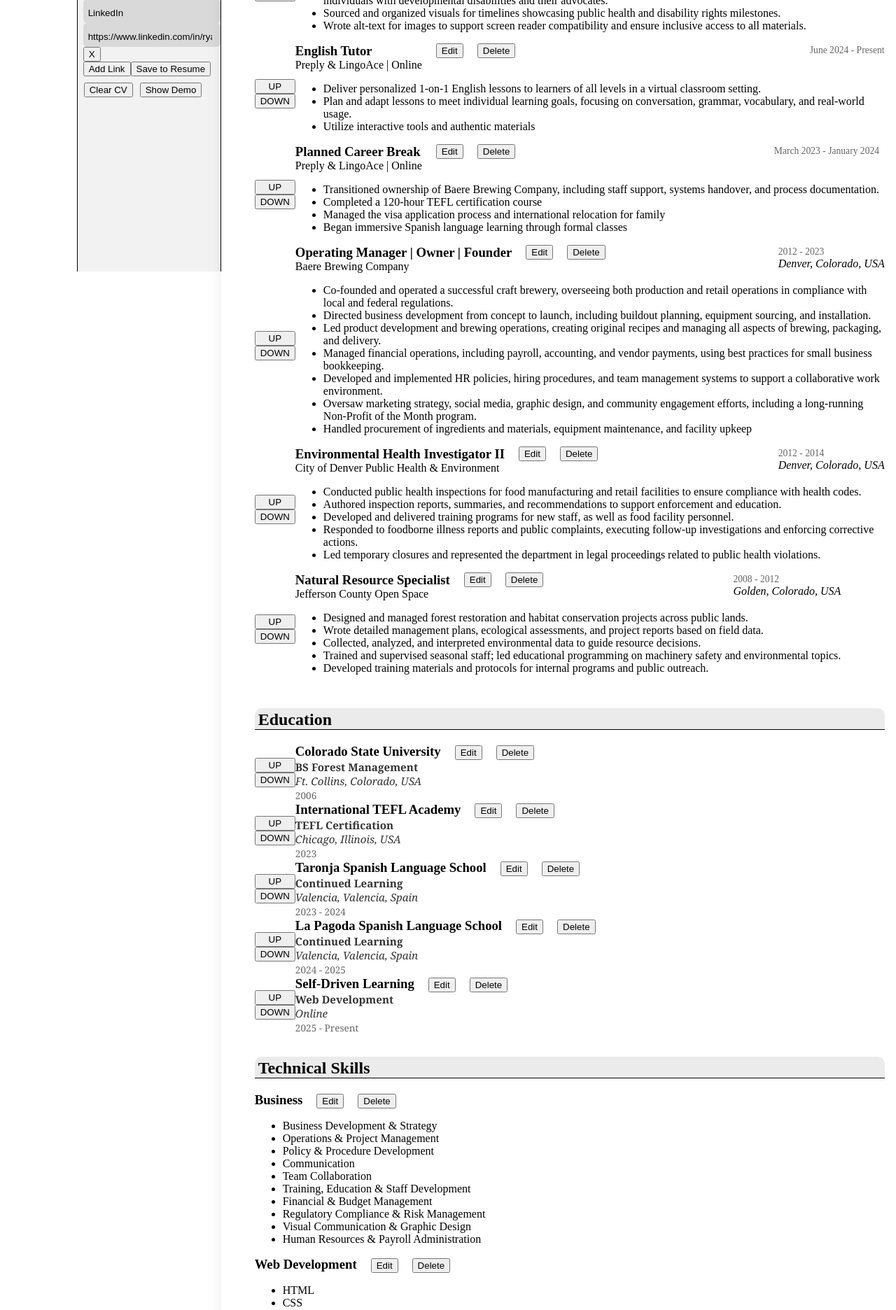
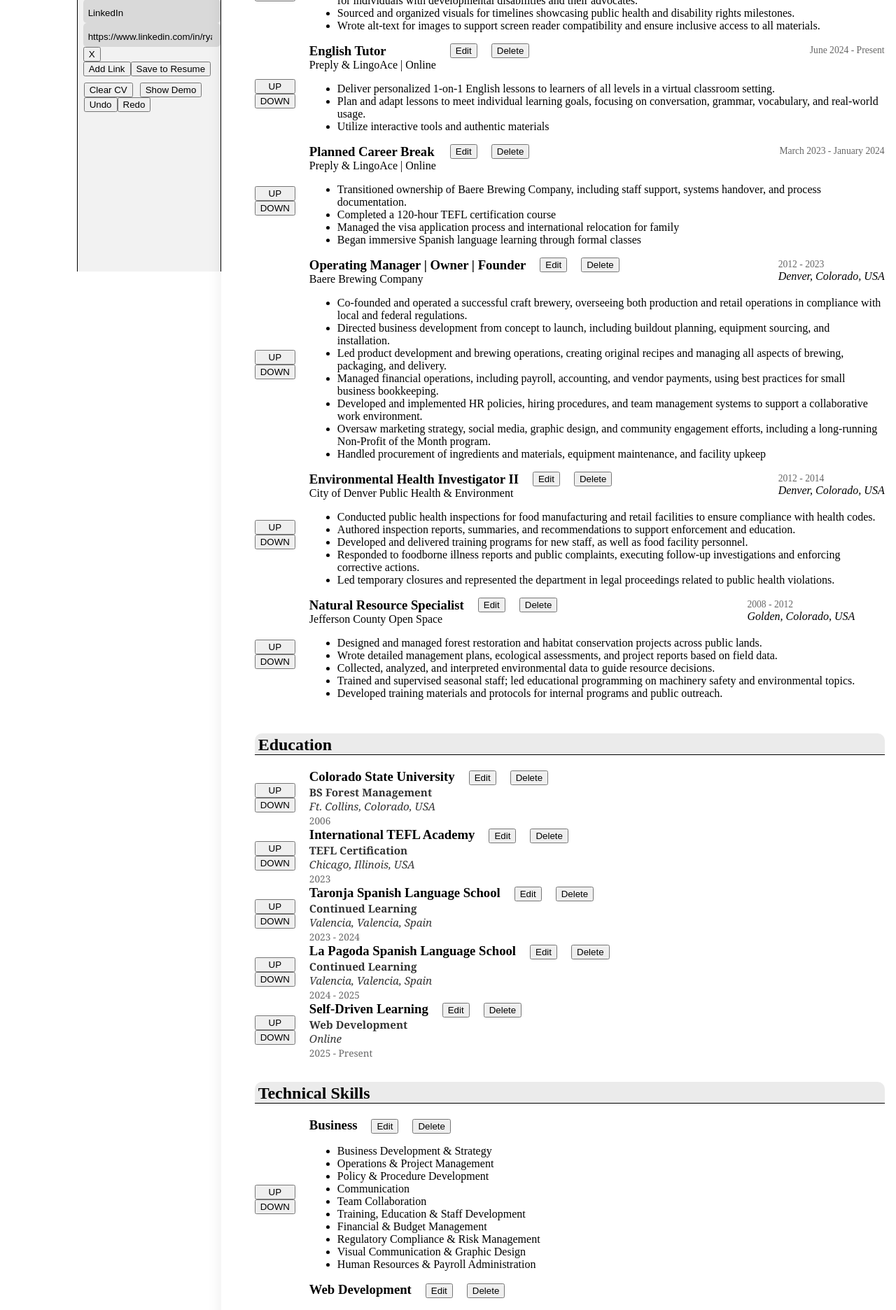
Before and after one commit to housemouse62/CV_Application, a React (Vite) app: page / in a window 1280 px wide. Shown: the part 420-2292 px from the top of the page at 70% size. Built offline with nearby package versions, Linux system fonts and the light colour scheme.

Commit message:
add undo/redo button. buggy.

```diff
--- a/src/components/App.jsx
+++ b/src/components/App.jsx
@@ -79,21 +79,45 @@ function App() {
   });
 
   function updateState(newPresent) {
+    console.log("UPDATE", {
+      past: cvData.past.length,
+      future: cvData.future.length,
+    });
+    const snapShot = structuredClone(newPresent);
+
     setCVData(({ past, present }) => ({
-      past: [...past, present],
-      present: newPresent,
+      past: [...past, structuredClone(present)],
+      present: snapShot,
       future: [],
     }));
   }
 
   function undo() {
-    const CVDataCopy = { ...cvData };
-    const oldPresent = CVDataCopy.past.splice(CVDataCopy.length - 1, 1);
-    setCVData(({ present, future }) => ({
-      past: [CVDataCopy],
-      present: [oldPresent],
-      future: [present, ...future],
-    }));
+    setCVData(({ past, present, future }) => {
+      if (past.length === 0) return { past, present, future };
+
+      const previous = past[past.length - 1];
+
+      return {
+        past: past.slice(0, -1),
+        present: previous,
+        future: [present, ...future],
+      };
+    });
+  }
+
+  function redo() {
+    setCVData(({ past, present, future }) => {
+      if (future.length === 0) return { past, present, future };
+
+      const next = future[0];
+
+      return {
+        past: [...past, present],
+        present: next,
+        future: future.slice(1),
+      };
+    });
   }
 
   function editEducation(id) {
@@ -104,50 +128,69 @@ function App() {
     setActiveSection("education");
   }
 
-  function deleteEducation(id) {
+  function deleteEducation(cv, id) {
     if (editingEducationID === id) {
       setDraftEducationData(initialEducationState);
       setEditingEducationID(null);
     }
-    const schools = cvData.education.filter((edu) => edu.id !== id);
+    const schools = cvData.present.education.filter((edu) => edu.id !== id);
 
-    setCVData((prev) => ({ ...prev, education: schools }));
+    return { ...cv, education: schools };
+  }
+
+  function handleDeleteEducation(id) {
+    const newCV = deleteEducation(cvData.present, id);
+    updateState(newCV);
   }
 
   function editWorkPlace(id) {
-    const workToEdit = cvData.workHistory.find((w) => w.id === id);
+    const workToEdit = cvData.present.workHistory.find((w) => w.id === id);
+
+    console.log(
+      draftWorkHistory ===
+        cvData.present.workHistory.find((w) => w.id === editingWorkHistoryID),
+    );
+
     setDraftWorkHistory(workToEdit);
     setEditingWorkHistoryID(id);
     setActiveSection("workHistory");
   }
 
-  function deleteWorkPlace(id) {
+  function deleteWorkPlace(cv, id) {
     if (editingWorkHistoryID === id) {
       setDraftWorkHistory(initialWorkHistoryState);
       setEditingWorkHistoryID(null);
     }
-    const workPlaces = cvData.workHistory.filter((work) => work.id !== id);
+    const workPlaces = cv.workHistory.filter((work) => work.id !== id);
+    return { ...cv, workHistory: workPlaces };
+  }
 
-    setCVData((prev) => ({ ...prev, workHistory: workPlaces }));
+  function handleDeleteWorkPlace(id) {
+    const newCV = deleteWorkPlace(cvData.present, id);
+    updateState(newCV);
   }
 
   function editTechnicalSkills(id) {
-    const skillToEdit = cvData.technicalSkills.find((s) => s.id === id);
+    const skillToEdit = cvData.present.technicalSkills.find((s) => s.id === id);
     setDraftTechnicalSkills(skillToEdit);
     setEditingTechnicalID(id);
     setActiveSection("technicalSkills");
   }
 
-  function deleteTechnicalSkills(id) {
+  function deleteTechnicalSkills(cv, id) {
     if (editingTechnicalID === id) {
       setDraftTechnicalSkills(initialTechnicalSkillsState);
       setEditingTechnicalID(null);
     }
-    const technicalSkills = cvData.technicalSkills.filter(
+    const technicalSkills = cvData.present.technicalSkills.filter(
       (skill) => skill.id !== id,
     );
+    return { ...cv, technicalSkills: technicalSkills };
+  }
 
-    setCVData((prev) => ({ ...prev, technicalSkills: technicalSkills }));
+  function handleDeleteTechnicalSkills(id) {
+    const newCV = deleteTechnicalSkills(cvData.present, id);
+    updateState(newCV);
   }
 
   return (
@@ -156,6 +199,9 @@ function App() {
         updateState={updateState}
         cvData={cvData}
         setCVData={setCVData}
+        undo={undo}
+        redo={redo}
+        handleDeleteWorkPlace={handleDeleteWorkPlace}
         activeSection={activeSection}
         setActiveSection={setActiveSection}
         draftGeneralInfoData={draftGeneralInfoData}
@@ -189,14 +235,15 @@ function App() {
         education={cvData.present.education}
         setDraftEducationData={setDraftEducationData}
         editEducation={editEducation}
-        deleteEducation={deleteEducation}
+        handleDeleteEducation={handleDeleteEducation}
         work={cvData.present.workHistory}
         draftWorkHistory={draftWorkHistory}
         setDraftWorkHistory={setDraftWorkHistory}
         editWorkPlace={editWorkPlace}
-        deleteWorkPlace={deleteWorkPlace}
+        handleDeleteWorkPlace={handleDeleteWorkPlace}
         technicalSkills={cvData.present.technicalSkills}
         setDraftTechnicalSkills={setDraftTechnicalSkills}
+        handleDeleteTechnicalSkills={handleDeleteTechnicalSkills}
         editTechnicalSkills={editTechnicalSkills}
         deleteTechnicalSkills={deleteTechnicalSkills}
       />
--- a/src/components/Education.jsx
+++ b/src/components/Education.jsx
@@ -41,10 +41,12 @@ function Education({
       ],
     };
   }
+
   function handleNewEduData() {
     const newCV = newEduData(cvData.present);
     updateState(newCV);
   }
+
   return (
     <form>
       <CustomInput
--- a/src/components/MainContainer.jsx
+++ b/src/components/MainContainer.jsx
@@ -2,20 +2,17 @@ import "../styles/MainContainer.css";
 
 function MainContainer({
   cvData,
-  setCVData,
   generalInfo,
   education,
   editEducation,
-  deleteEducation,
+  handleDeleteEducation,
   work,
   links,
   editWorkPlace,
-  deleteWorkPlace,
+  handleDeleteWorkPlace,
   technicalSkills,
   editTechnicalSkills,
-  deleteTechnicalSkills,
-  setDraftWorkHistory,
-  draftWorkHistory,
+  handleDeleteTechnicalSkills,
   updateState,
 }) {
   const contactItems = [
@@ -107,6 +104,42 @@ function MainContainer({
     updateState(newCV);
   }
 
+  function moveSkillsUpInArray(cv, skillID) {
+    const technicalSkills = [...cv.technicalSkills];
+    const index = technicalSkills.findIndex((s) => s.id === skillID);
+
+    if (index === -1 || index === technicalSkills.length - 1) {
+      return cv;
+    }
+
+    const [item] = technicalSkills.splice(index, 1);
+    technicalSkills.splice(index + 1, 0, item);
+    return { ...cv, technicalSkills };
+  }
+
+  function handleMoveSkillsUpInArray(skillID) {
+    const newCV = moveSkillsUpInArray(cvData.present, skillID);
+    updateState(newCV);
+  }
+
+  function moveSkillsDownInArray(cv, skillID) {
+    const technicalSkills = [...cv.technicalSkills];
+    const index = technicalSkills.findIndex((s) => s.id === skillID);
+
+    if (index <= 0) {
+      return cv;
+    }
+
+    const [item] = technicalSkills.splice(index, 1);
+    technicalSkills.splice(index - 1, 0, item);
+    return { ...cv, technicalSkills };
+  }
+
+  function handleMoveSkillsDownInArray(skillID) {
+    const newCV = moveSkillsDownInArray(cvData.present, skillID);
+    updateState(newCV);
+  }
+
   return (
     <main className="resume">
       <header className="resume-header">
@@ -160,7 +193,7 @@ function MainContainer({
                       </button>
                       <button
                         className="editWorkPlace"
-                        onClick={() => deleteWorkPlace(work.id)}
+                        onClick={() => handleDeleteWorkPlace(work.id)}
                         aria-label={`Delete ${work.workPlaceName}`}
                       >
                         Delete
@@ -221,7 +254,7 @@ function MainContainer({
                 </button>
                 <button
                   className="editSchool"
-                  onClick={() => deleteEducation(school.id)}
+                  onClick={() => handleDeleteEducation(school.id)}
                   aria-label={`Delete ${school.schoolName}`}
                 >
                   Delete
@@ -249,7 +282,24 @@ function MainContainer({
         )}
         <div className="entries">
           {technicalSkills.map((skill) => (
-            <article key={skill.id}>
+            <article key={skill.id} className="skillEntry">
+              <div className="arrowDiv">
+                <button
+                  type="button"
+                  className="arrowButton"
+                  onClick={() => handleMoveSkillsDownInArray(skill.id)}
+                >
+                  UP
+                </button>
+                <button
+                  type="button"
+                  className="arrowButton"
+                  onClick={() => handleMoveSkillsUpInArray(skill.id)}
+                >
+                  DOWN
+                </button>
+              </div>
+              <div className="skillsInfo">
                 <h3 className="technicalSkills">{skill.skillCategory}</h3>
                 <button
                   className="editTechnicalSkills"
@@ -260,7 +310,7 @@ function MainContainer({
                 </button>
                 <button
                   className="editTechnicalSkills"
-                onClick={() => deleteTechnicalSkills(skill.id)}
+                  onClick={() => handleDeleteTechnicalSkills(skill.id)}
                   aria-label={`Delete ${skill.skillCategory}`}
                 >
                   Delete
@@ -271,6 +321,7 @@ function MainContainer({
                     <li key={skill.id}>{skill.value}</li>
                   ))}
                 </ul>
+              </div>
             </article>
           ))}
         </div>
--- a/src/components/Sidebar.jsx
+++ b/src/components/Sidebar.jsx
@@ -10,7 +10,8 @@ function Sidebar({
   setActiveSection,
   updateState,
   cvData,
-  setCVData,
+  undo,
+  redo,
   draftGeneralInfoData,
   setDraftGeneralInfoData,
   draftLinks,
@@ -103,7 +104,6 @@ function Sidebar({
               setDraftGeneralInfoData={setDraftGeneralInfoData}
               draftLinks={draftLinks}
               setDraftLinks={setDraftLinks}
-              setCVData={setCVData}
               initialGeneralInfoState={initialGeneralInfoState}
             />
           )}
@@ -113,7 +113,6 @@ function Sidebar({
               updateState={updateState}
               draftEducationData={draftEducationData}
               setDraftEducationData={setDraftEducationData}
-              setCVData={setCVData}
               editingEducationID={editingEducationID}
               setEditingEducationID={setEditingEducationID}
               initialEducationState={initialEducationState}
@@ -124,7 +123,7 @@ function Sidebar({
               updateState={updateState}
               draftWorkHistory={draftWorkHistory}
               setDraftWorkHistory={setDraftWorkHistory}
-              setCVData={setCVData}
+              cvData={cvData}
               editingWorkHistoryID={editingWorkHistoryID}
               setEditingWorkHistoryID={setEditingWorkHistoryID}
               initialWorkHistoryState={initialWorkHistoryState}
@@ -132,9 +131,10 @@ function Sidebar({
           )}
           {activeSection === "technicalSkills" && (
             <TechnicalSkills
+              updateState={updateState}
+              cvData={cvData}
               draftTechnicalSkills={draftTechnicalSkills}
               setDraftTechnicalSkills={setDraftTechnicalSkills}
-              setCVData={setCVData}
               editingTechnicalID={editingTechnicalID}
               setEditingTechnicalID={setEditingTechnicalID}
               initialTechnicalSkillsState={initialTechnicalSkillsState}
@@ -147,6 +147,13 @@ function Sidebar({
             <button className="demo" onClick={() => loadDemoCV()}>
               Show Demo
             </button>
+            <br />
+            <button className="undoRedo" onClick={() => undo()}>
+              Undo
+            </button>
+            <button className="undoRedo" onClick={() => undo()}>
+              Redo
+            </button>
           </nav>
         </div>
       </aside>
--- a/src/components/TechnicalSkills.jsx
+++ b/src/components/TechnicalSkills.jsx
@@ -1,6 +1,7 @@
 import CustomInput from "./customInput";
 function TechnicalSkills({
-  setCVData,
+  cvData,
+  updateState,
   draftTechnicalSkills,
   setDraftTechnicalSkills,
   editingTechnicalID,
@@ -12,6 +13,34 @@ function TechnicalSkills({
   function handleChange(e) {
     const { name, value } = e.target;
     setDraftTechnicalSkills((prev) => ({ ...prev, [name]: value }));
+  }
+  function updateTechSkills(cv) {
+    const techMap = cv.technicalSkills.map((skill) =>
+      skill.id === editingTechnicalID
+        ? { ...draftTechnicalSkills, id: editingTechnicalID }
+        : skill,
+    );
+    return { ...cv, technicalSkills: techMap };
+  }
+
+  function handleUpdateTechSkills() {
+    const newCV = updateTechSkills(cvData.present);
+    updateState(newCV);
+  }
+
+  function newTechSkills(cv) {
+    return {
+      ...cv,
+      technicalSkills: [
+        ...cv.technicalSkills,
+        { ...draftTechnicalSkills, id: crypto.randomUUID() },
+      ],
+    };
+  }
+
+  function handleNewTechSkills() {
+    const newCV = newTechSkills(cvData.present);
+    updateState(newCV);
   }
 
   return (
@@ -34,7 +63,8 @@ function TechnicalSkills({
               className="skill"
               onChange={(e) => {
                 const updated = [...draftTechnicalSkills.skills];
-                updated[index] = e.target.value;
+                updated[index] = { ...updated[index], value: e.target.value };
+                console.log(updated);
                 setDraftTechnicalSkills((prev) => ({
                   ...prev,
                   skills: updated,
@@ -65,7 +95,7 @@ function TechnicalSkills({
         onClick={() =>
           setDraftTechnicalSkills((prev) => ({
             ...prev,
-            skills: [...prev.skills, ""],
+            skills: [...prev.skills, { id: crypto.randomUUID, value: "" }],
           }))
         }
       >
@@ -75,24 +105,11 @@ function TechnicalSkills({
         type="button"
         onClick={() => {
           if (isEditing) {
-            setCVData((prev) => ({
-              ...prev,
-              technicalSkills: prev.technicalSkills.map((skill) =>
-                skill.id === editingTechnicalID
-                  ? { ...draftTechnicalSkills, id: editingTechnicalID }
-                  : skill,
-              ),
-            }));
+            handleUpdateTechSkills();
             setEditingTechnicalID(null);
             setDraftTechnicalSkills(initialTechnicalSkillsState);
           } else {
-            setCVData((prev) => ({
-              ...prev,
-              technicalSkills: [
-                ...prev.technicalSkills,
-                { ...draftTechnicalSkills, id: crypto.randomUUID() },
-              ],
-            }));
+            handleNewTechSkills();
             setEditingTechnicalID(null);
             setDraftTechnicalSkills(initialTechnicalSkillsState);
           }
--- a/src/components/WorkHistory.jsx
+++ b/src/components/WorkHistory.jsx
@@ -1,18 +1,58 @@
 import CustomInput from "./customInput";
 function WorkHistory({
   cvData,
-  setCVData,
+  updateState,
   draftWorkHistory,
   setDraftWorkHistory,
   editingWorkHistoryID,
   setEditingWorkHistoryID,
   initialWorkHistoryState,
+  handleDeleteWorkPlace,
 }) {
   const isEditing = editingWorkHistoryID !== null;
 
   function handleChange(e) {
     const { name, value } = e.target;
     setDraftWorkHistory((prev) => ({ ...prev, [name]: value }));
+  }
+
+  function updateWorkHistory(cv, cleanedDuties) {
+    return {
+      ...cv,
+      workHistory: cv.workHistory.map((work) =>
+        work.id === editingWorkHistoryID
+          ? {
+              ...draftWorkHistory,
+              duties: cleanedDuties,
+              id: editingWorkHistoryID,
+            }
+          : work,
+      ),
+    };
+  }
+
+  function handleUpdateWorkHistory(cleanedDuties) {
+    const newCV = updateWorkHistory(cvData.present, cleanedDuties);
+    updateState(newCV);
+  }
+
+  function newWorkHistory(cv, cleanedDuties) {
+    return {
+      ...cv,
+      workHistory: [
+        ...cv.workHistory,
+        {
+          ...draftWorkHistory,
+          duties: cleanedDuties,
+          id: crypto.randomUUID(),
+        },
+      ],
+    };
+  }
+
+  function handleNewWorkHistory(cleanedDuties) {
+    const newCV = newWorkHistory(cvData.present, cleanedDuties);
+    updateState(newCV);
   }
 
   return (
@@ -70,7 +110,8 @@ function WorkHistory({
               className="duty"
               onChange={(e) => {
                 const updated = [...draftWorkHistory.duties];
-                updated[index] = e.target.value;
+                updated[index] = { ...updated[index], value: e.target.value };
+
                 setDraftWorkHistory((prev) => ({
                   ...prev,
                   duties: updated,
@@ -98,7 +139,7 @@ function WorkHistory({
         onClick={() =>
           setDraftWorkHistory((prev) => ({
             ...prev,
-            duties: [...prev.duties, ""],
+            duties: [...prev.duties, { id: crypto.randomUUID(), value: "" }],
           }))
         }
       >
@@ -115,32 +156,11 @@ function WorkHistory({
             .filter((duty) => duty.value !== "");
 
           if (isEditing) {
-            setCVData((prev) => ({
-              ...prev,
-              workHistory: prev.workHistory.map((work) =>
-                work.id === editingWorkHistoryID
-                  ? {
-                      ...draftWorkHistory,
-                      duties: cleanedDuties,
-                      id: editingWorkHistoryID,
-                    }
-                  : work,
-              ),
-            }));
+            handleUpdateWorkHistory(cleanedDuties);
             setEditingWorkHistoryID(null);
             setDraftWorkHistory(initialWorkHistoryState);
           } else {
-            setCVData((prev) => ({
-              ...prev,
-              workHistory: [
-                ...prev.workHistory,
-                {
-                  ...draftWorkHistory,
-                  duties: cleanedDuties,
-                  id: crypto.randomUUID(),
-                },
-              ],
-            }));
+            handleNewWorkHistory(cleanedDuties);
             setEditingWorkHistoryID(null);
             setDraftWorkHistory(initialWorkHistoryState);
             console.log(cvData);
--- a/src/styles/MainContainer.css
+++ b/src/styles/MainContainer.css
@@ -20,7 +20,8 @@ header {
 }
 
 .workEntry,
-.eduEntry {
+.eduEntry,
+.skillEntry {
   display: flex;
 }
 
@@ -28,6 +29,7 @@ header {
   display: flex;
   flex-direction: column;
   justify-content: center;
+  margin-right: 20px;
 }
 
 .schoolName,
```
Lines whose indentation alone changed are shown as unchanged.
